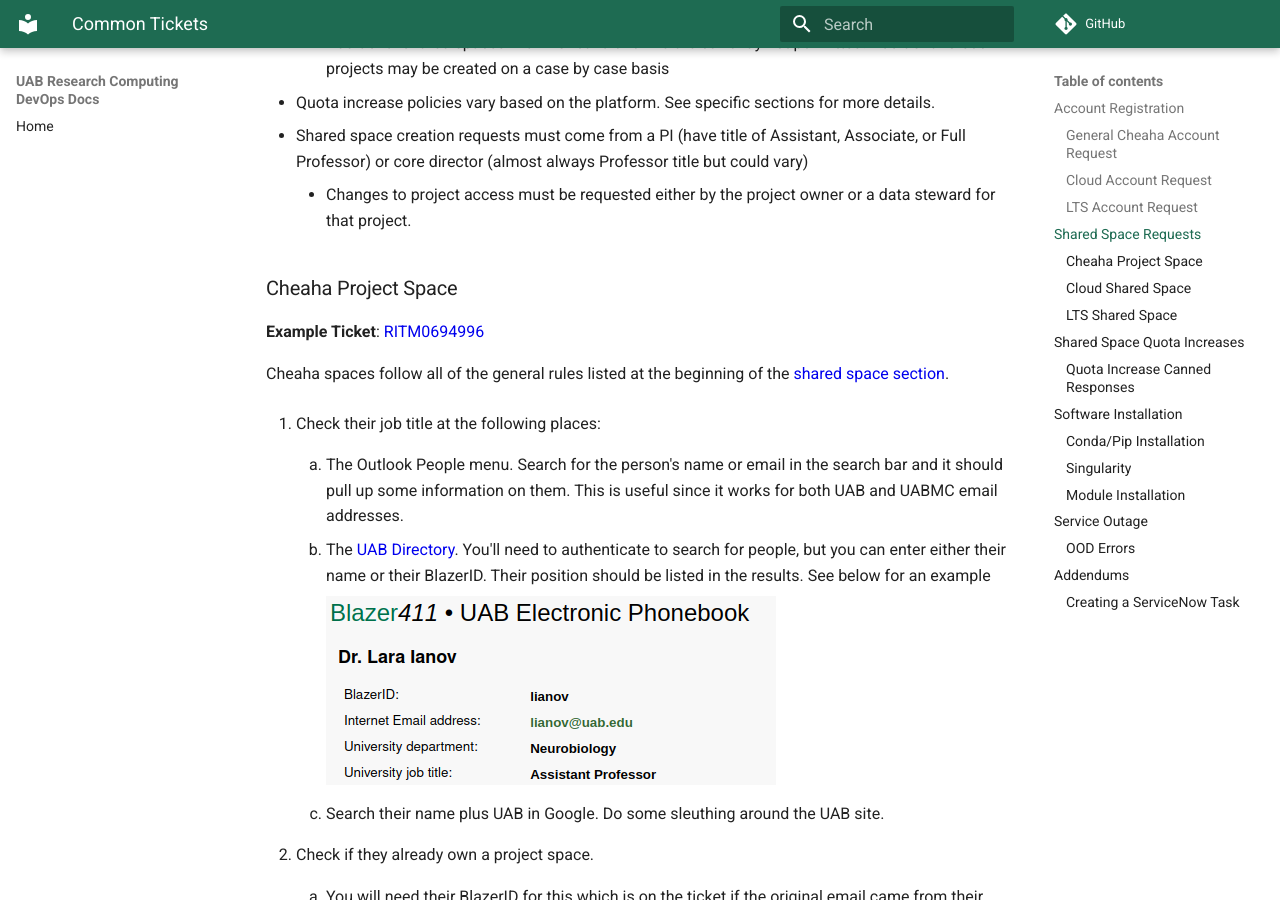
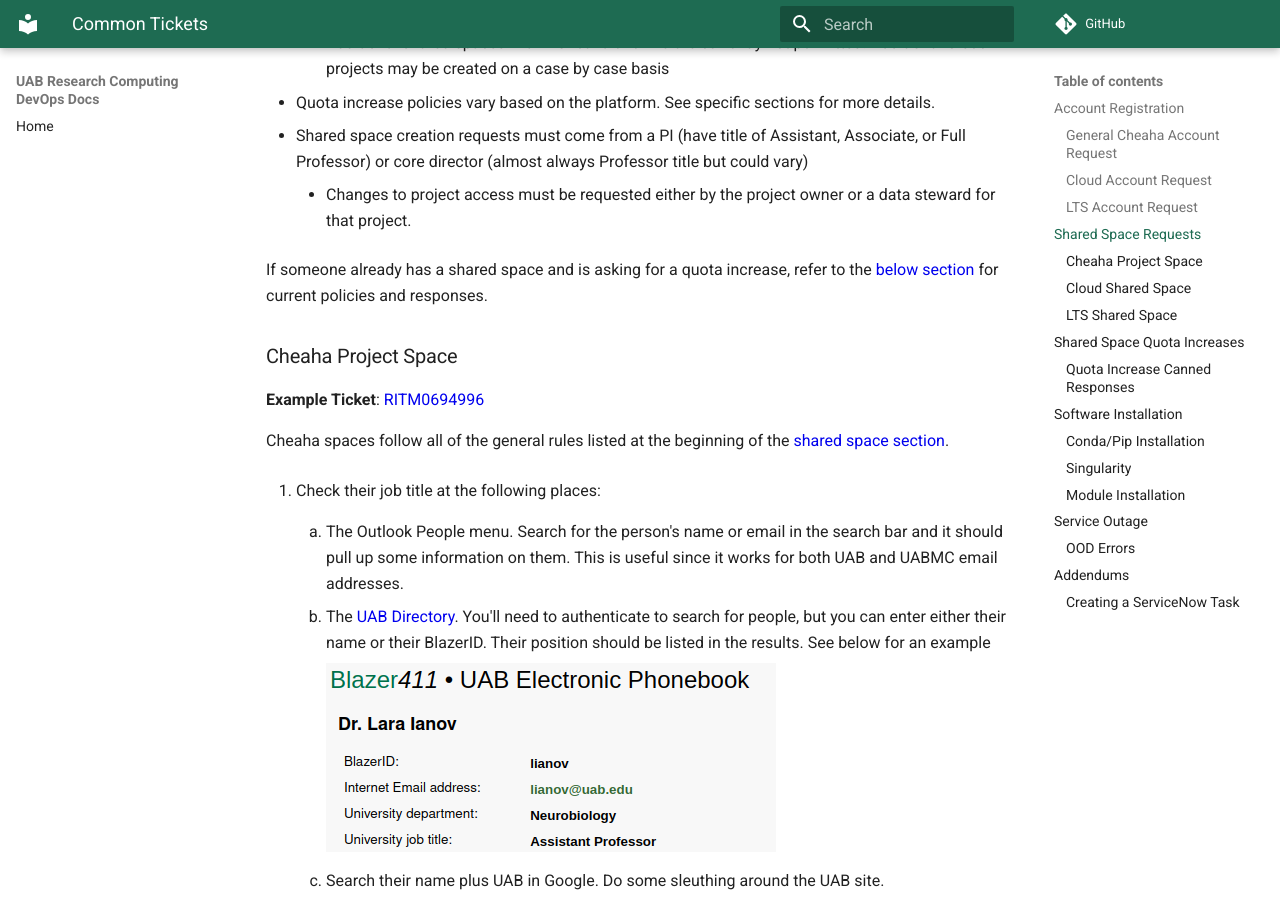
Before and after one commit to uabrc/devops-docs, an MkDocs documentation site: the page built from docs/tickets.md, in a window 1280 px wide and 900 px high, scrolled down 1869 px. Built offline with MkDocs 1.6.1 and Material for MkDocs 9.7.7, drawn with Linux system fonts in a browser that asks for light colours; comment, search, counter and statistics services are not loaded.

Commit message:
add link to quota increase section to shared space requests

```diff
--- a/docs/tickets.md
+++ b/docs/tickets.md
@@ -50,6 +50,8 @@
 - Quota increase policies vary based on the platform. See specific sections for more details.
 - Shared space creation requests must come from a PI (have title of Assistant, Associate, or Full Professor) or core director (almost always Professor title but could vary)
     - Changes to project access must be requested either by the project owner or a data steward for that project.
+
+If someone already has a shared space and is asking for a quota increase, refer to the [below section](#shared-space-quota-increases) for current policies and responses.
 
 ### Cheaha Project Space
 
```
